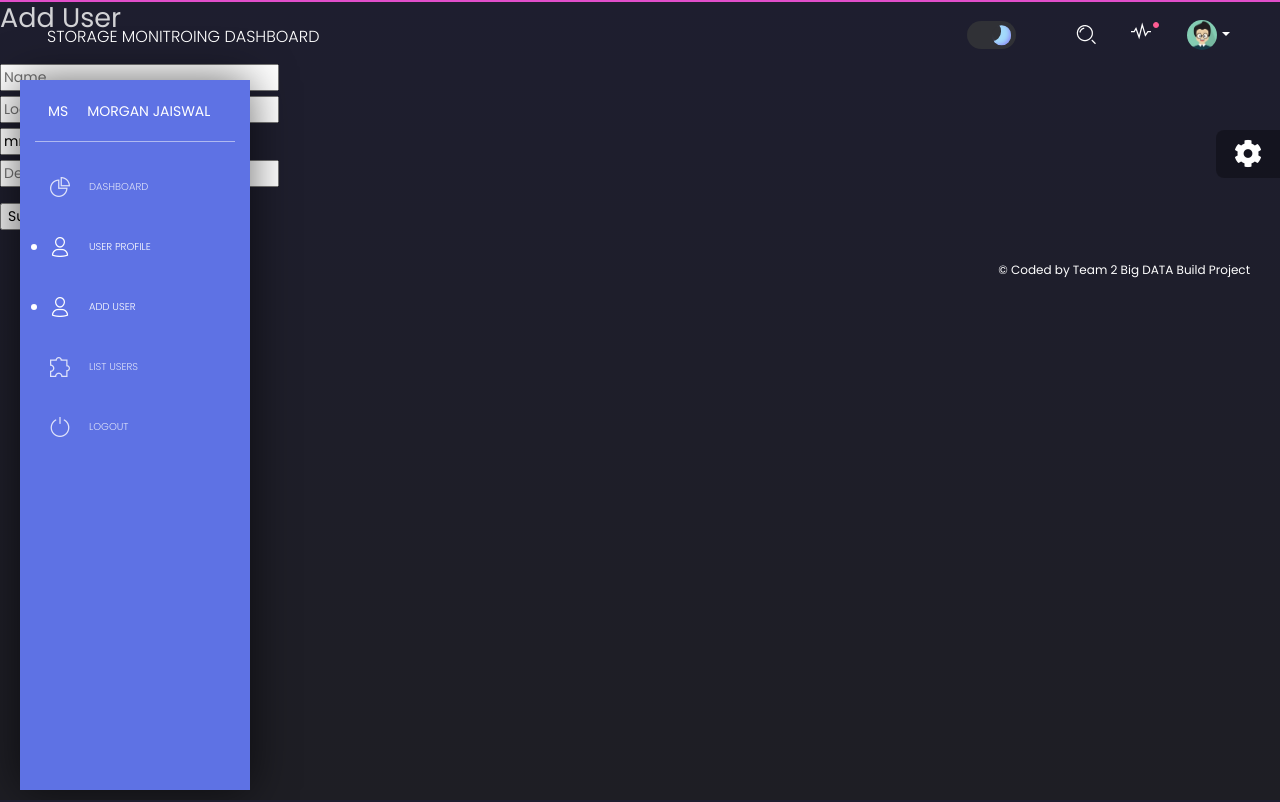
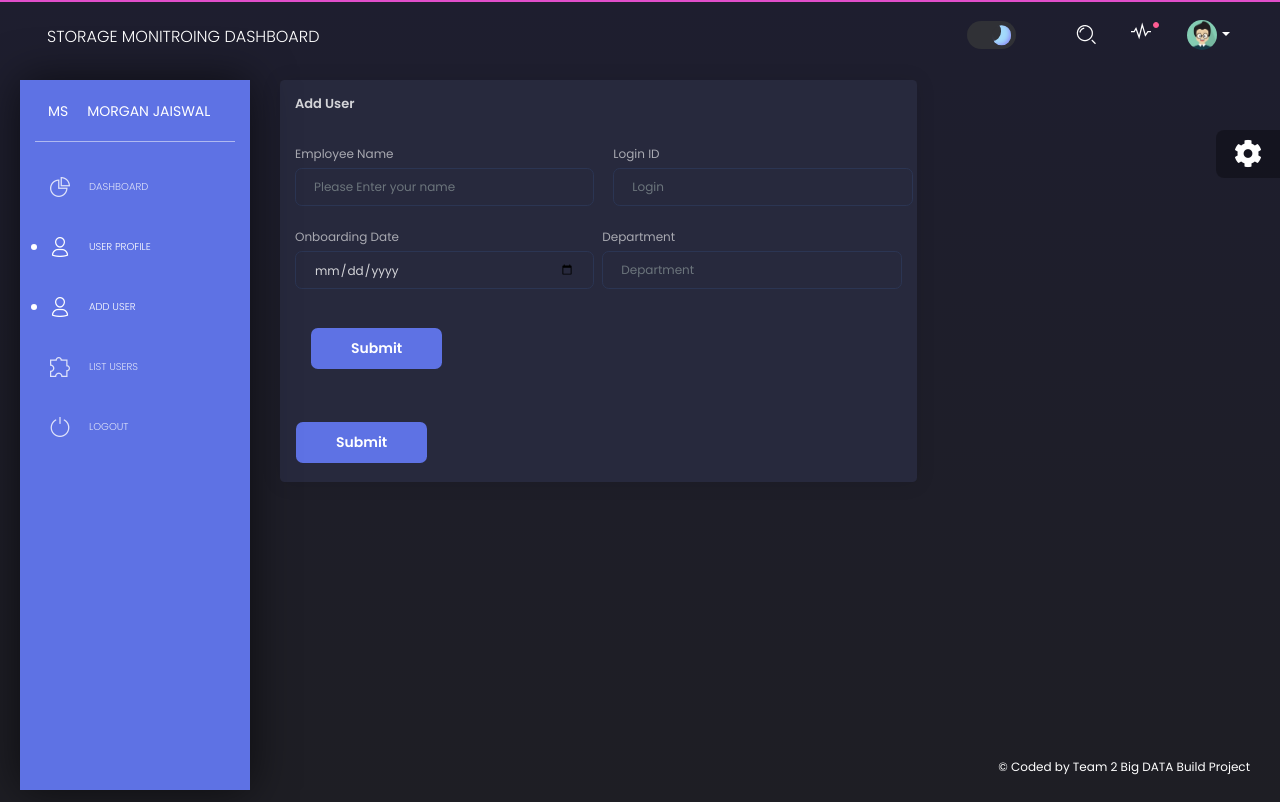
Before and after one commit to nikunjdk/TAP-2022-Team-2-EE-Big-Build-Assessment, a Flask app: page /new_user in a window 1280 px wide. Run offline with Flask 2, Linux system fonts and the light colour scheme; the visitor is signed in with stand-in values (Sample User, id 1); parts of the project's set-up code (start-up, migrations or seed data) failed here and were passed over; some libraries are stand-ins or nearby versions.

Commit message:
[SA] Add user form integrated

```diff
--- a/prakhar/Storage_Dashboard/Storage_Dashboard/apps/home/routes.py
+++ b/prakhar/Storage_Dashboard/Storage_Dashboard/apps/home/routes.py
@@ -77,6 +77,7 @@ def add_user_view():
 @blueprint.route('/add', methods=['POST'])
 @login_required
 def add_user():
+    print(" ################ in add user form function")
     conn = None
     cursor = None
     try:
@@ -87,14 +88,16 @@ def add_user():
         # validate the received values
         if _name and _login and _onboarded and _department and request.method == 'POST':
             # save edits
+            print("################before executing sql")
+
             sql = "INSERT INTO users (user_name, user_login, user_onboarded, user_dept) VALUES(%s, %s, %s, %s)"
             data = (_name, _login, _onboarded, _department)
             conn = new_db.connect()
             cursor = conn.cursor()
             cursor.execute(sql, data)
             conn.commit()
-            flash('User added successfully!')
-            return redirect('/users', segment='users')
+            print(' ################ User added successfully!')
+            return render_template('home/users.html', segment='users')
         else:
             return 'Error while adding user'
     except Exception as e:
@@ -109,24 +112,22 @@ def add_user():
 def users():
     print("\n\n in db users \n\n")
     return render_template('home/users.html', segment='users')
-    # conn = None
-    # cursor = None
-    # try:
-    #     # conn = new_db.connect()
-    #     # cursor = conn.cursor(pymysql.cursors.DictCursor)
-    #     # cursor.execute("SELECT * FROM users")
-    #     # rows = cursor.fetchall()
-    #     # print(rows)
-    #     # table = Results(rows)
-    #     # table.border = True
-    #     return render_template('users.html', segment='users')
-    # except Exception as e:
-    #     print("exceptio hai####################")
-    #     print(e)
-    # finally:
-    #     print("The END######")
-    #     cursor.close()
-    #     conn.close()
+    conn = None
+    cursor = None
+    try:
+        conn = new_db.connect()
+        cursor = conn.cursor(pymysql.cursors.DictCursor)
+        cursor.execute("SELECT * FROM users")
+        rows = cursor.fetchall()
+        print(rows)
+        table = Results(rows)
+        table.border = True
+        return render_template('home/users.html', segment='users', table=table)
+    except Exception as e:
+        print(e)
+    finally:
+        cursor.close()
+        conn.close()
 
 @blueprint.route('/delete/<int:id>')
 @login_required
--- a/prakhar/Storage_Dashboard/Storage_Dashboard/apps/templates/home/add_user.html
+++ b/prakhar/Storage_Dashboard/Storage_Dashboard/apps/templates/home/add_user.html
@@ -7,7 +7,7 @@
 
 {% block content %}
 
-<div>
+<!-- <div>
   <h2>Add User</h2>
   <form method="post" action="/add">
       <dl>
@@ -31,11 +31,77 @@
       <input type="submit" value="Submit">
       </p>
   </form>
+</div> -->
+
+
+<div class="content">
+  <div class="row">
+    <div class="col-md-8">
+      <div class="card">
+        <div class="card-header">
+          <h5 class="title">Add User</h5>
+        </div>
+
+        <div class="card-body">
+          <form method="post" action="/add">
+
+            <div class="row">
+
+              <div class="col-md-6 pr-md-1">
+                <div class="form-group">
+                  <label class="form-label">Employee Name</label>
+                  <input type="text" name="inputName" class="form-control"
+                   placeholder="Please Enter your name"
+                   value="" autocomplete="off" required>
+                   <section class="display-error-message">
+                  </section>
+                </div>
+              </div>
+
+              <div class="col-md-6 pr-md-1">
+                <div class="form-group">
+                  <label>Login ID</label>
+                  <input class="form-control" name="inputLogin" value="" type="text"
+                  placeholder="Login" autocomplete="off" required>
+                </div>
+              </div>
+
+            </div>
+            <div class="row">
+              <div class="col-md-6 pr-md-1">
+                <div class="form-group">
+                  <label>Onboarding Date</label>
+                  <input type="date" class="form-control" name="inputOnboarded" value=""
+                  placeholder="Onboarded on" autocomplete="off" required>
+                </div>
+              </div>
+              <div class="col-md-6 pl-md-1">
+                <div class="form-group">
+                  <label>Department</label>
+                  <input class="form-control" name="inputDepartment" value="" type="text"
+                  placeholder="Department" autocomplete="off" required>
+                </div>
+              </div>
+            </div>
+
+            <div class="card-footer">
+              <!-- <button type="submit" class="btn btn-fill btn-primary">Save</button> -->
+              <input class= "btn btn-fill btn-primary" type="submit" value="Submit">
+            </div>
+          </form>
+        </div>
+        <div class="card-footer">
+          <!-- <button type="submit" class="btn btn-fill btn-primary">Save</button> -->
+          <input class= "btn btn-fill btn-primary" type="submit" value="Submit">
+        </div>
+      </div>
+    </div>
+
+  </div>
 </div>
 
 
 
-<!-- {{ table }} -->
 
 {% endblock content %}
 
--- a/prakhar/Storage_Dashboard/Storage_Dashboard/apps/templates/home/user.html
+++ b/prakhar/Storage_Dashboard/Storage_Dashboard/apps/templates/home/user.html
@@ -124,7 +124,7 @@
                 <div class="block block-four"></div>
                 <a href="javascript:void(0)">
                   <img class="avatar" src="{{ config.ASSETS_ROOT }}/img/emilyz.jpg" alt="...">
-                  <h5 class="title">Mike Andrew</h5>
+                  <h5 class="title">Prakhar Dungarwal</h5>
                 </a>
                 <p class="description">
                   Ceo/Co-Founder
```
Also changed, not shown: prakhar/Storage_Dashboard/Storage_Dashboard/apps/templates/home/users.html (+2 -6 lines).
